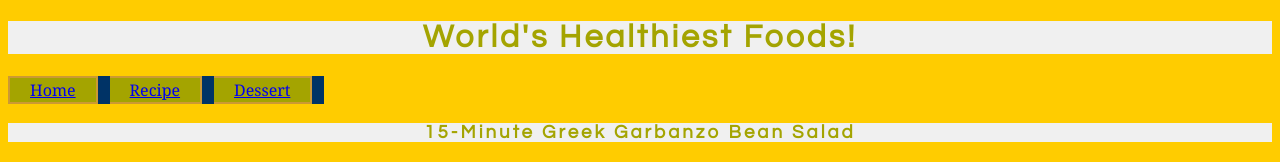
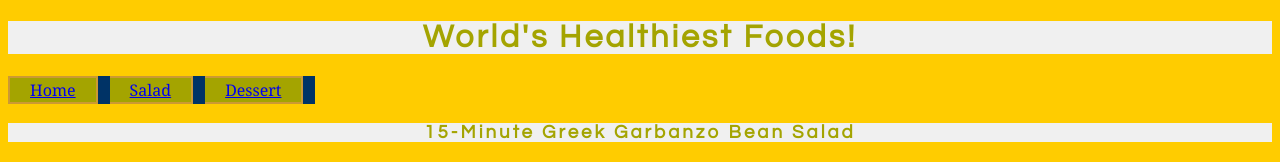
Before and after one commit to nparmar3/RecipeWebsite, a plain HTML site: page salad.html in a window 1280 px wide. Shown: the top 162 px of the page. Drawn offline with Linux system fonts and the light colour scheme.

Commit message:
Update and rename recipe.html to salad.html

```diff
--- a/recipe.html
+++ b/salad.html
@@ -11,9 +11,9 @@
 <table class="nav">
 	<td class="navth"> <a href="program1.html"> Home </a> </td>
 	<th class="navtd">  </th>
-	<td class="navth"> <a href="recipe.html"> Recipe </a> </td>
+	<td class="navth"> <a href="salad.html"> Salad </a> </td>
 	<th class="navtd">  </th>
-	<td class="navth"> <a href="http://codd.cs.gsu.edu/~nparmar3/assignment2/dessert.html"> Dessert </a> </td>
+	<td class="navth"> <a href="dessert.html"> Dessert </a> </td>
 	<th class="navtd">  </th>
 </table>
 
```
